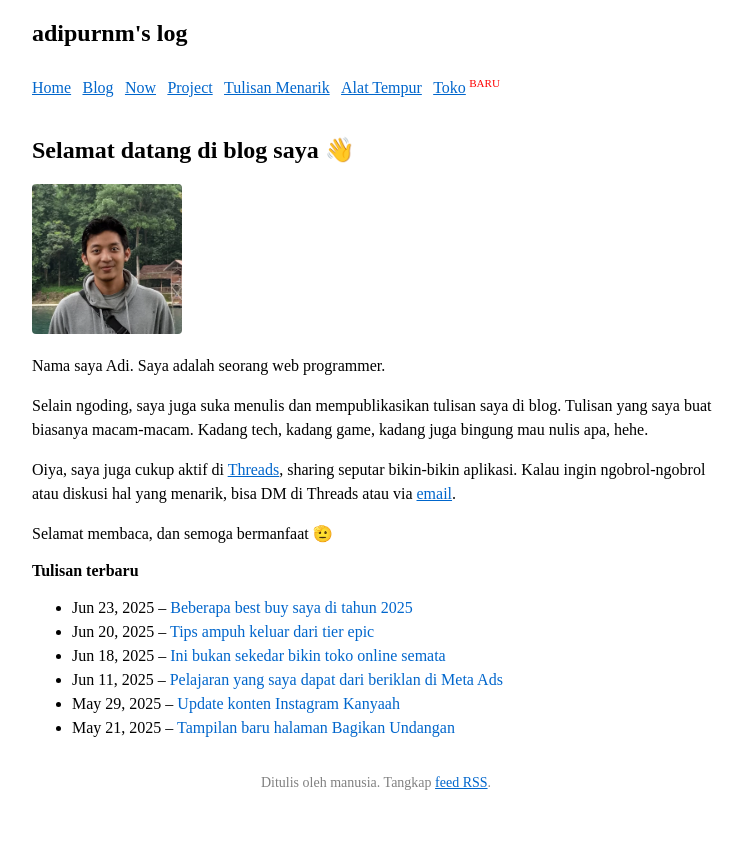
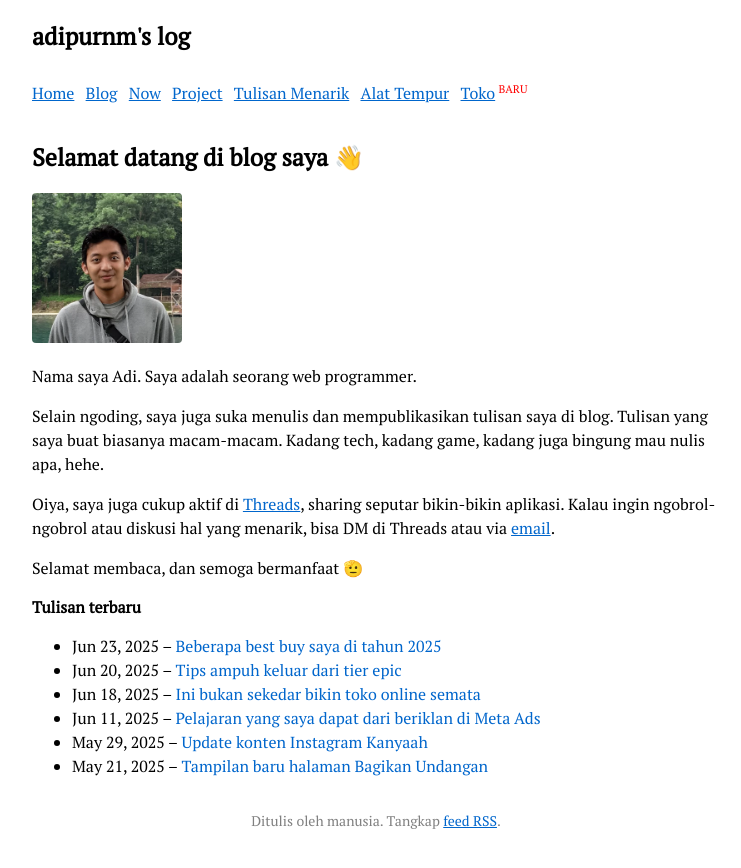
Before and after one commit to adiprnm/weblog, a Jekyll site: the page built from index.html, in a window 1280 px wide. Shown: the top 868 px of the page, without its empty margins (264-1005 px from the left). Built offline with Jekyll 4.4.1, drawn with Linux system fonts in a browser that asks for light colours.

Commit message:
Fix and preload font family

```diff
--- a/_layouts/default.html
+++ b/_layouts/default.html
@@ -4,6 +4,10 @@
     <meta name="viewport" content="width=device-width, initial-scale=1">
     <meta charset="utf-8">
     <link rel="icon" href="/assets/images/favicon.svg">
+    <link rel="preload" href="/assets/fonts/PTSerif-Regular.ttf">
+    <link rel="preload" href="/assets/fonts/PTSerif-Bold.ttf">
+    <link rel="preload" href="/assets/fonts/PTSerif-Italic.ttf">
+    <link rel="preload" href="/assets/fonts/PTSerif-BoldItalic.ttf">
     <link rel="stylesheet" href="{{ "/assets/css/main.css" | relative_url }}">
     {% seo %}
     {% if jekyll.environment == "production" %}
--- a/_sass/base.scss
+++ b/_sass/base.scss
@@ -4,10 +4,10 @@ $primaryColor: #0066cc;
 
 @font-face {
   font-family: "PT Serif";
-  src: url('/assets/fonts/PTSerif-Regular.ttf') format('ttf'),
-       url('/assets/fonts/PTSerif-Bold.ttf') format('ttf'),
-       url('/assets/fonts/PTSerif-Italic.ttf') format('ttf'),
-       url('/assets/fonts/PTSerif-BoldItalic.ttf') format('ttf');
+  src: url('/assets/fonts/PTSerif-Regular.ttf'),
+       url('/assets/fonts/PTSerif-Bold.ttf'),
+       url('/assets/fonts/PTSerif-Italic.ttf'),
+       url('/assets/fonts/PTSerif-BoldItalic.ttf');
   font-display: swap;
 }
 
```
